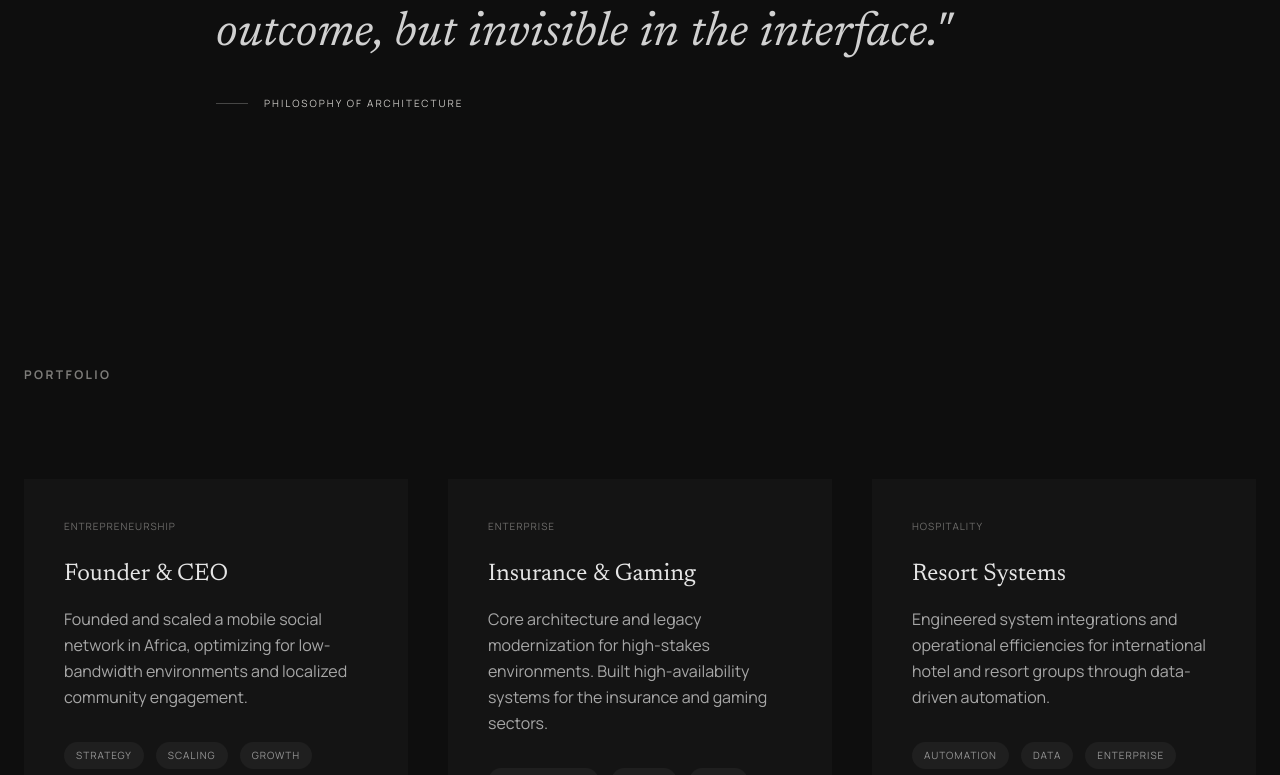
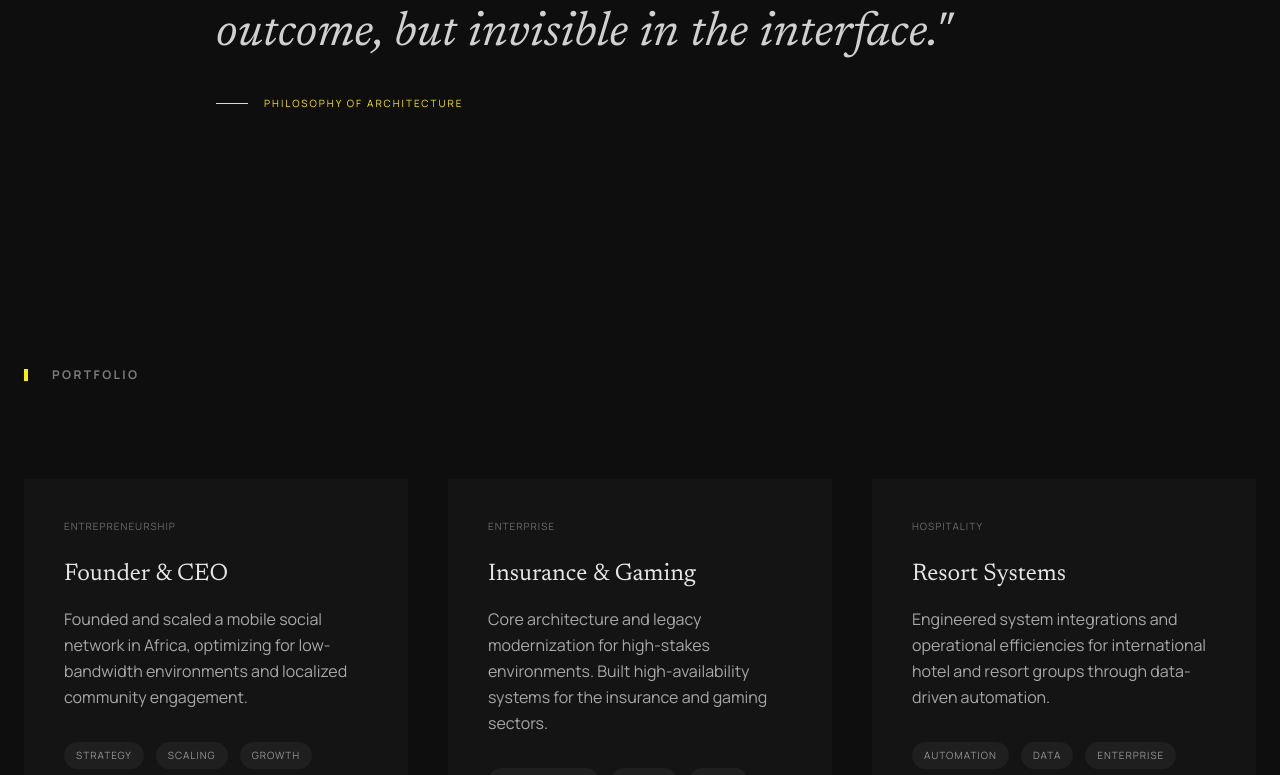
Before and after one commit to dcimring/daniel-cimring-portfolio, a React (Vite) app: page / in a window 1280 px wide. Shown: the part 1044-1819 px from the top of the page. Built offline with nearby package versions, Linux system fonts and the light colour scheme.

Commit message:
feat: enhance accent color prominence across sections and Hero CTA

```diff
--- a/src/App.tsx
+++ b/src/App.tsx
@@ -22,6 +22,7 @@ const Section = ({ children, className, title, id, alternative }: { children: Re
   <section id={id} className={cn("py-24 md:py-32 relative overflow-hidden", alternative ? "bg-surface-container-lowest" : "bg-background", className)}>
     <div className="container mx-auto px-6">
       <div className="flex items-center gap-6 mb-16 md:mb-24">
+        <div className="w-1 h-3 bg-accent" />
         <h2 className="text-[10px] md:text-xs font-sans font-bold tracking-[0.2em] uppercase text-primary/60">{title}</h2>
       </div>
       {children}
@@ -64,8 +65,8 @@ const EditorialQuote = ({ quote, attribution }: { quote: string; attribution: st
       "{quote}"
     </h3>
     <div className="flex items-center gap-4">
-      <div className="h-px w-8 bg-primary/30" />
-      <span className="text-[10px] font-sans uppercase tracking-[0.2em] text-primary">{attribution}</span>
+      <div className="h-px w-8 bg-accent" />
+      <span className="text-[10px] font-sans uppercase tracking-[0.2em] text-accent">{attribution}</span>
     </div>
   </div>
 );
@@ -199,7 +200,7 @@ function App() {
                 <motion.div variants={itemVariants} className="flex flex-wrap gap-8 items-center">
                   <a
                     href="mailto:daniel@cimring.com"
-                    className="px-8 py-4 metallic-gradient text-surface-container-lowest font-sans font-bold text-xs uppercase tracking-[0.2em] rounded-sm hover:scale-[1.02] transition-transform animate-metallic"
+                    className="px-8 py-4 metallic-gradient text-surface-container-lowest font-sans font-bold text-xs uppercase tracking-[0.2em] rounded-sm hover:scale-[1.02] transition-transform animate-metallic shadow-[0_0_20px_rgba(255,237,0,0.1)]"
                   >
                     Start a Conversation
                   </a>
@@ -348,7 +349,7 @@ function App() {
         <footer className="py-24 bg-surface-container-lowest border-t border-primary/5">
           <div className="container mx-auto px-6 flex flex-col md:flex-row justify-between items-center gap-12">
             <div className="flex items-center gap-4">
-              <div className="w-1.5 h-1.5 rounded-full bg-primary/40" />
+              <div className="w-1.5 h-1.5 rounded-full bg-accent" />
               <span className="text-[10px] font-sans font-bold uppercase tracking-[0.4em] text-on-surface/40">Daniel Cimring // MMXXVI</span>
             </div>
             <div className="flex flex-wrap justify-center md:justify-end gap-x-12 gap-y-6 text-[10px] font-sans font-bold uppercase tracking-[0.3em] text-on-surface/40">
```
